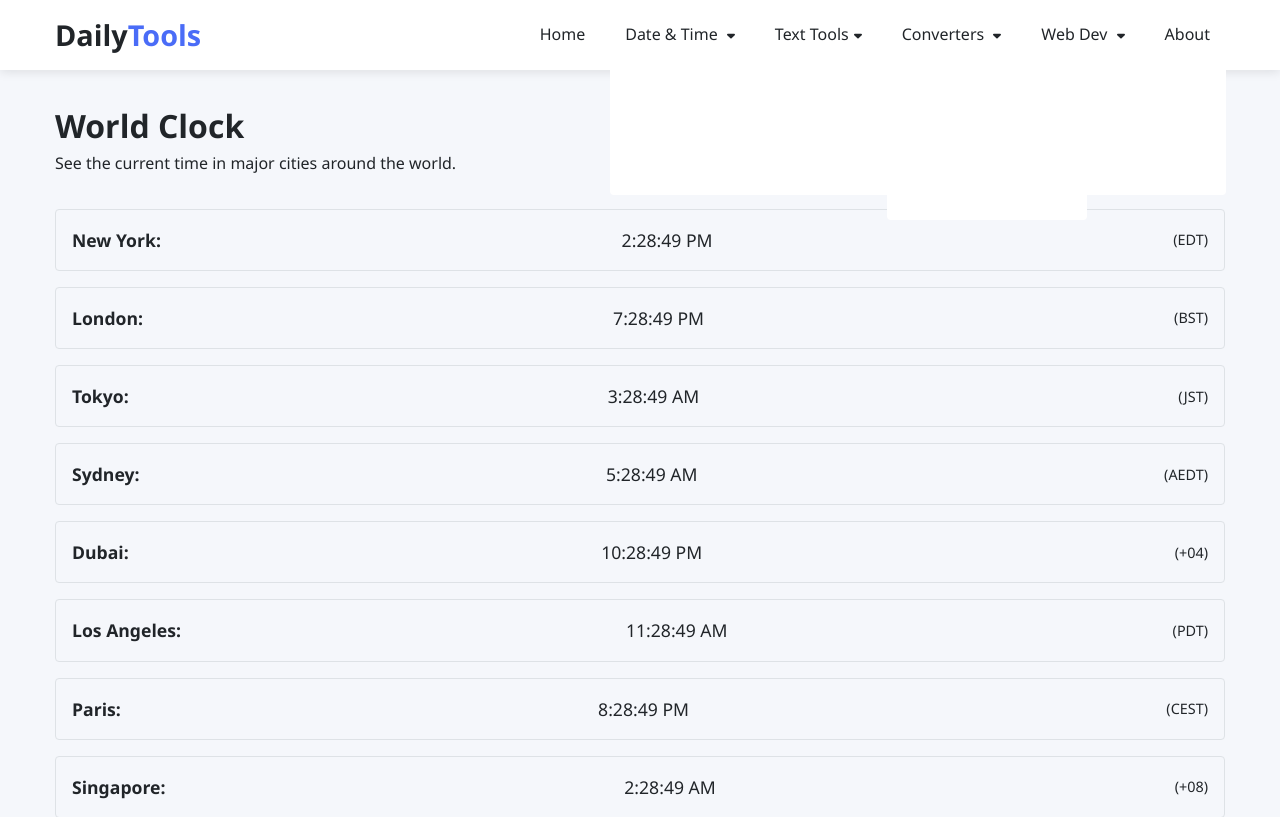
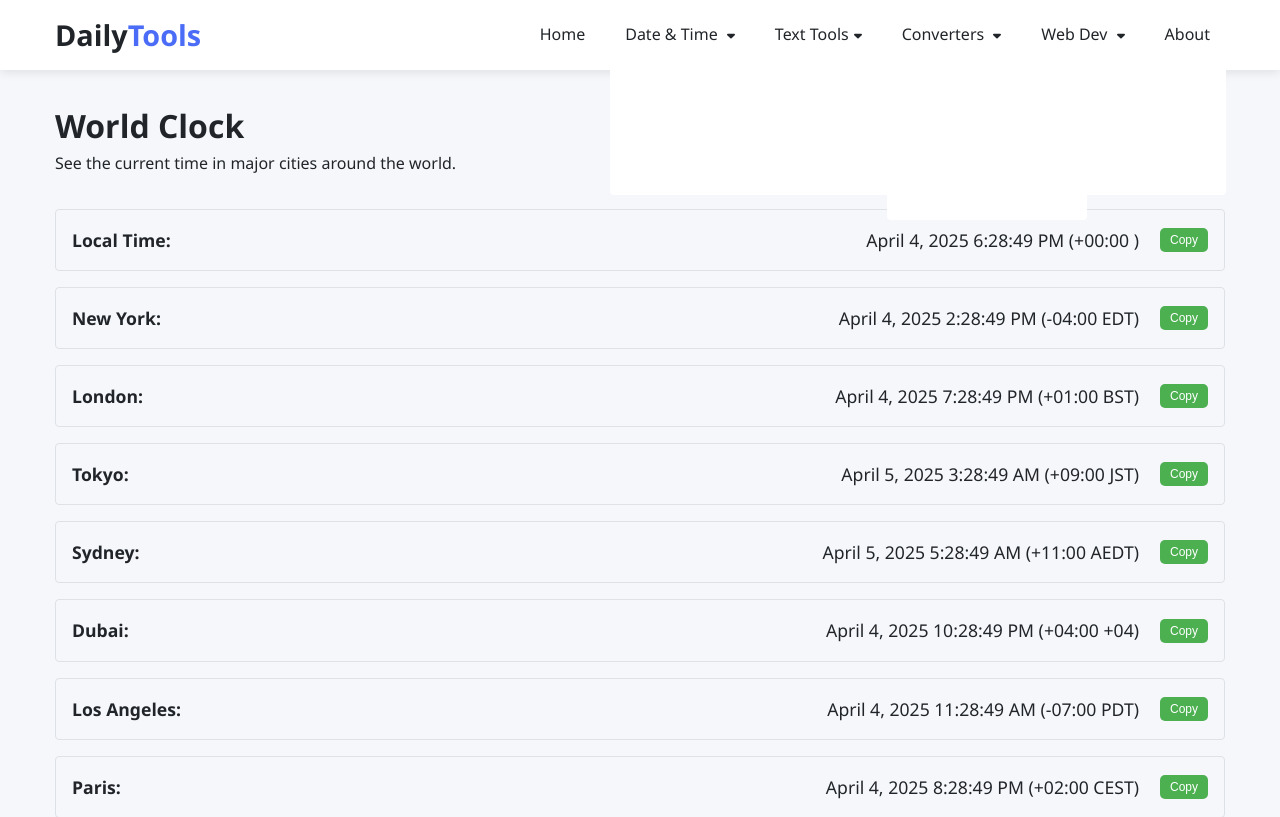
Before and after one commit to rajivnayanc/tools-daily.com, a Next.js app: page /out/world-clock in a window 1280 px wide. Shown: the top 817 px of the page. Built offline with nearby package versions, Linux system fonts and the light colour scheme.

Commit message:
improved world clock

```diff
--- a/src/pages/world-clock/WorldClock.module.css
+++ b/src/pages/world-clock/WorldClock.module.css
@@ -2,6 +2,20 @@
   list-style: none;
   padding: 0;
   margin-top: 2rem;
+}
+
+.copyButton {
+  background-color: #4CAF50; /* Green */
+  border: none;
+  color: white;
+  padding: 5px 10px;
+  text-align: center;
+  text-decoration: none;
+  display: inline-block;
+  font-size: 12px;
+  margin-left: 5px;
+  cursor: pointer;
+  border-radius: 5px;
 }
 
 .clockItem {
@@ -10,9 +24,10 @@
   border: 1px solid var(--border-color);
   border-radius: 4px;
   margin-bottom: 1rem;
-  display: flex;
-  justify-content: space-between;
+  display: grid;
+  grid-template-columns: 1fr auto auto; /* City, Time, Timezone */
   align-items: center;
+  grid-column-gap: 1rem;
 }
 
 .cityName {
--- a/src/pages/world-clock/index.js
+++ b/src/pages/world-clock/index.js
@@ -16,7 +16,38 @@ const cities = [
   { name: 'Rio de Janeiro', timezone: 'America/Rio_de_Janeiro' },
   { name: 'Johannesburg', timezone: 'Africa/Johannesburg' },
 ];
+let toastContainer;
+/**
+ * Show toast notification
+ * @param {string} message - Toast message
+ * @param {string} type - Toast type (success, error)
+ */
+function showToast(message, type = 'success') {
+    // Check if toast container exists, if not create it
+    if (!document.querySelector('.toast-container')) {
+        toastContainer = document.createElement('div');
+        toastContainer.className = 'toast-container';
+        toastContainer.setAttribute('role', 'status');
+        toastContainer.setAttribute('aria-live', 'polite');
+        document.body.appendChild(toastContainer);
+    }
 
+    // Create toast element
+    const toast = document.createElement('div');
+    toast.className = `toast ${type}`;
+    toast.textContent = message;
+
+    // Add toast to container
+    toastContainer.appendChild(toast);
+
+    // Remove toast after 3 seconds
+    setTimeout(() => {
+        toast.classList.add('hide');
+        setTimeout(() => {
+            toast.remove();
+        }, 300);
+    }, 3000);
+}
 export default function WorldClock() {
   const [currentTime, setCurrentTime] = useState(moment());
 
@@ -41,15 +72,40 @@ export default function WorldClock() {
           <p>See the current time in major cities around the world.</p>
 
           <ul className={styles.clockList}>
+            <li key="local" className={styles.clockItem}>
+              <span className={styles.cityName}>Local Time:</span>
+              <span className={styles.time}>
+                {currentTime.format('MMMM D, YYYY h:mm:ss A (Z z)')}
+              </span>
+              <button
+                className={styles.copyButton}
+                onClick={() => {
+                  navigator.clipboard.writeText(
+                    currentTime.format('MMMM D, YYYY h:mm:ss A (Z z)')
+                  );
+                  showToast("Copied to clipboard");
+                }}
+              >
+                Copy
+              </button>
+            </li>
             {cities.map((city) => (
               <li key={city.timezone} className={styles.clockItem}>
                 <span className={styles.cityName}>{city.name}:</span>
                 <span className={styles.time}>
-                  {currentTime.tz(city.timezone).format('h:mm:ss A')}
+                  {currentTime.tz(city.timezone).format('MMMM D, YYYY h:mm:ss A (Z z)')}
                 </span>
-                <span className={styles.timezone}>
-                  ({currentTime.tz(city.timezone).format('z')})
-                </span>
+                <button
+                  className={styles.copyButton}
+                  onClick={() => {
+                    navigator.clipboard.writeText(
+                      currentTime.tz(city.timezone).format('MMMM D, YYYY h:mm:ss A (Z z)')
+                    );
+                    showToast("Copied to clipboard");
+                  }}
+                >
+                  Copy
+                </button>
               </li>
             ))}
           </ul>
```
